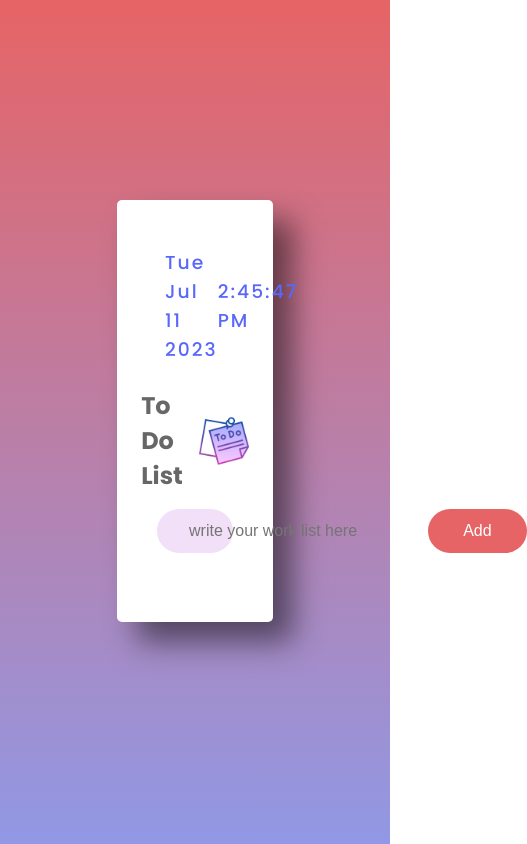
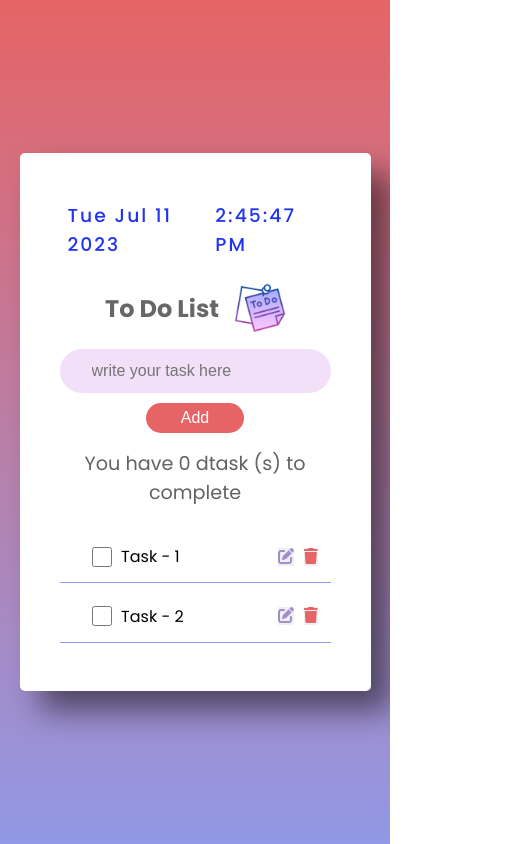
Before and after one commit to sgokbi/to-do-app, a plain HTML site: page index.html in a window 390 px wide. Shown: the whole page, 527 px wide, since content can reach past the window. Drawn offline with nearby package versions, Linux system fonts and the light colour scheme.

Commit message:
list container design done

```diff
--- a/index.html
+++ b/index.html
@@ -9,10 +9,13 @@
     <!-- CSS LINK  -->
     <link rel="stylesheet" href="style.css" />
 
-    <!-- REMIX ICON LINK  -->
+    <!-- FONT AWESOME LINK  -->
     <link
-      href="https://cdn.jsdelivr.net/npm/remixicon@3.4.0/fonts/remixicon.css"
       rel="stylesheet"
+      href="https://cdnjs.cloudflare.com/ajax/libs/font-awesome/6.4.0/css/all.min.css"
+      integrity="sha512-iecdLmaskl7CVkqkXNQ/ZH/XLlvWZOJyj7Yy7tcenmpD1ypASozpmT/E0iPtmFIB46ZmdtAc9eNBvH0H/ZpiBw=="
+      crossorigin="anonymous"
+      referrerpolicy="no-referrer"
     />
   </head>
 
@@ -35,8 +38,35 @@
 
         <!-- INPUT FILED  -->
         <div class="input-box">
-          <input type="text" placeholder="write your work list here" />
-          <button id="add">Add</button>
+          <input type="text" placeholder="write your task here" />
+          <button id="add-btn">Add</button>
+        </div>
+
+        <!-- Remaining task massage  -->
+        <div class="list-left-message">
+          <p>
+            You have <span class="task-number">0</span> dtask (s) to complete
+          </p>
+        </div>
+
+        <!-- Todo list container  -->
+        <div class="todo-list-container">
+          <div class="list">
+            <input type="checkbox" class="list-check checked" />
+            <span class="list-name">Task - 1</span>
+            <button class="edit">
+              <i class="fa-solid fa-pen-to-square"></i>
+            </button>
+            <button class="delete"><i class="fa-solid fa-trash"></i></button>
+          </div>
+          <div class="list">
+            <input type="checkbox" class="list-check" />
+            <span class="list-name">Task - 2</span>
+            <button class="edit">
+              <i class="fa-solid fa-pen-to-square"></i>
+            </button>
+            <button class="delete"><i class="fa-solid fa-trash"></i></button>
+          </div>
         </div>
       </div>
     </div>
--- a/style.css
+++ b/style.css
@@ -9,6 +9,12 @@
   border: none;
   outline: none;
 }
+
+:root {
+  --text-large: #686767;
+  --text-medium: #646161;
+}
+
 body {
   font-family: "Poppins", sans-serif;
 }
@@ -17,15 +23,12 @@ body {
   height: 100vh;
   width: 100%;
   background: linear-gradient(#e66465, #9198e5);
+  display: flex;
+  justify-content: center;
+  align-items: center;
 }
 
 .todo-box {
-  position: relative;
-  /* display: flex;
-  justify-content: center;
-  text-align: center; */
-  top: 200px;
-  min-height: 50vh;
   width: 40%;
   margin: auto;
   background-color: #fff;
@@ -42,8 +45,7 @@ body {
 }
 
 .time-date h3 {
-  color: #5a68fa;
-
+  color: #2133f3;
   font-weight: 500;
   letter-spacing: 2px;
 }
@@ -57,7 +59,7 @@ body {
 }
 
 .todo-heading h2 {
-  color: #686767;
+  color: var(--text-large);
 }
 
 .todo-heading img {
@@ -79,10 +81,96 @@ input {
   background-color: transparent;
 }
 
-button {
+#add-btn {
   padding: 0.8rem 2.2rem;
   border-radius: 40px;
   background-color: #e66466;
   color: #fff;
   font-size: 1rem;
 }
+
+.list-left-message {
+  padding: 1rem;
+  text-align: center;
+}
+
+.list-left-message p {
+  font-size: 1.2rem;
+  color: var(--text-medium);
+}
+
+.list {
+  margin: 0.5rem 0;
+  padding: 0.8rem 0.8rem 0.8rem 2rem;
+
+  display: grid;
+  grid-template-columns: 1fr 16fr 1fr 1fr;
+  gap: 0.6rem;
+  align-items: center;
+  border-bottom: 1px solid #9198e5;
+}
+
+.list input[type="checkbox"] {
+  position: relative;
+  /* appearance: none; */
+  height: 20px;
+  width: 20px;
+  border-radius: 100%;
+  border: 2px solid #333232;
+}
+
+.list span {
+  font: 0.5rem;
+  font-weight: 400;
+  word-break: break-all;
+}
+
+.edit {
+  color: #a28ecc;
+  font-size: 1rem;
+  cursor: pointer;
+}
+
+.delete {
+  color: #e66466;
+  font-size: 1rem;
+  cursor: pointer;
+}
+
+/* ============== RESPONSIVE ============== */
+@media (max-width: 992px) {
+  .todo-box {
+    width: 70%;
+  }
+}
+
+@media (max-width: 668px) {
+  .todo-box {
+    width: 90%;
+  }
+}
+
+@media (max-width: 540px) {
+  .input-box {
+    display: block;
+    background-color: transparent;
+    border-radius: 0;
+    text-align: center;
+  }
+
+  input {
+    width: 100%;
+    font-size: 1rem;
+    background-color: #f1e0f8;
+    border-radius: 40px;
+  }
+
+  #add-btn {
+    padding: 0.4rem 2.2rem;
+    border-radius: 40px;
+    background-color: #e66466;
+    color: #fff;
+    font-size: 1rem;
+    margin-top: 0.6rem;
+  }
+}
```
